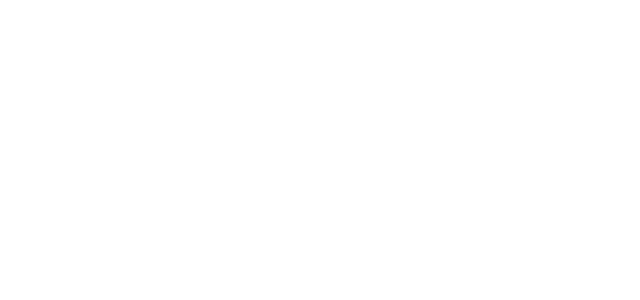
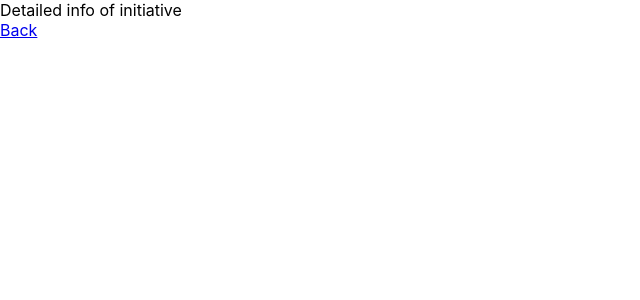
Before and after one commit to SheriffSoco/election-initiatives, a React (Create React App) app: page /measure in a window 1280 px wide. Before the commit this address had no page. Shown: the top 300 px of the page, without its empty margins (0-640 px from the left). Built offline with nearby package versions, Linux system fonts and the light colour scheme.

Commit message:
Create dummy data and navigation between two pages

```diff
--- a/src/App.js
+++ b/src/App.js
@@ -2,12 +2,13 @@ import { Route, Routes } from 'react-router-dom';
 import './App.css';
 
 import InitiativesPage from './pages/Initiatives';
+import InitiativeInfoPage from './pages/InitiativeInfo';
 
 function App() {
   return (
     <Routes>
       <Route exact path="/" element={<InitiativesPage />} />
-      <Route path="/test" element={<div>whatever</div>} />
+      <Route path="/measure" element={<InitiativeInfoPage />} />
     </Routes>
   );
 }
--- /dev/null
+++ b/src/pages/InitiativeInfo.js
@@ -0,0 +1,12 @@
+import { Link } from "react-router-dom";
+
+function InitiativeInfoPage() {
+  return (
+    <div>
+      Detailed info of initiative
+      <div><Link to="/">Back</Link></div>
+    </div>
+  );
+}
+
+export default InitiativeInfoPage;
--- a/src/pages/Initiatives.js
+++ b/src/pages/Initiatives.js
@@ -1,5 +1,21 @@
+import { Link } from "react-router-dom";
+
+const DUMMY_DATA = [
+  {
+    id: 14,
+    subject: "Legislative Accountability 1",
+    ballotTitle:
+      "Amends Constitution: Legislators with ten unexcused absences from floor sessions disqualified from holding next term of office:",
+    stage: "Measure on General Election ballot",
+  },
+];
+
 function InitiativesPage() {
-    return <div>Initiatives Page</div>;
+  return (
+    <div>
+      <ul>{DUMMY_DATA.map((measure) => <Link to="/measure">{measure.id}</Link>)}</ul>
+    </div>
+  );
 }
 
 export default InitiativesPage;
```
